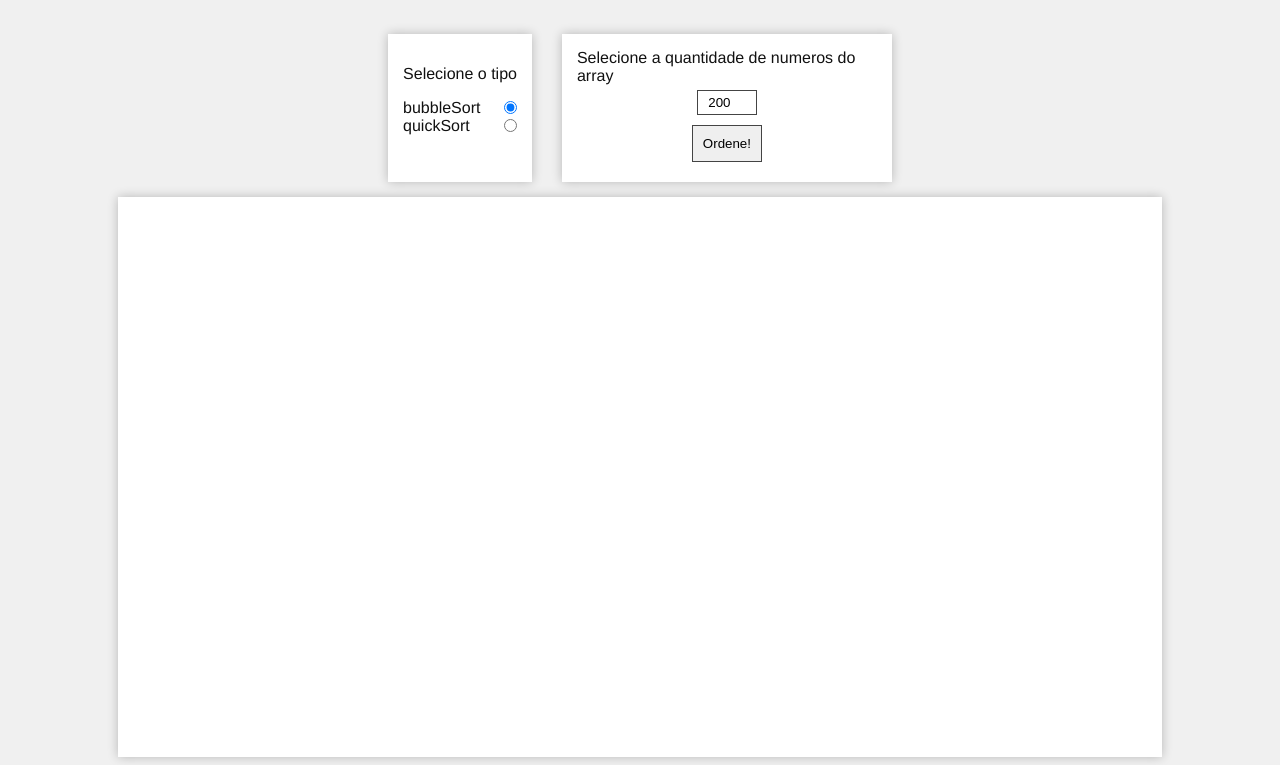
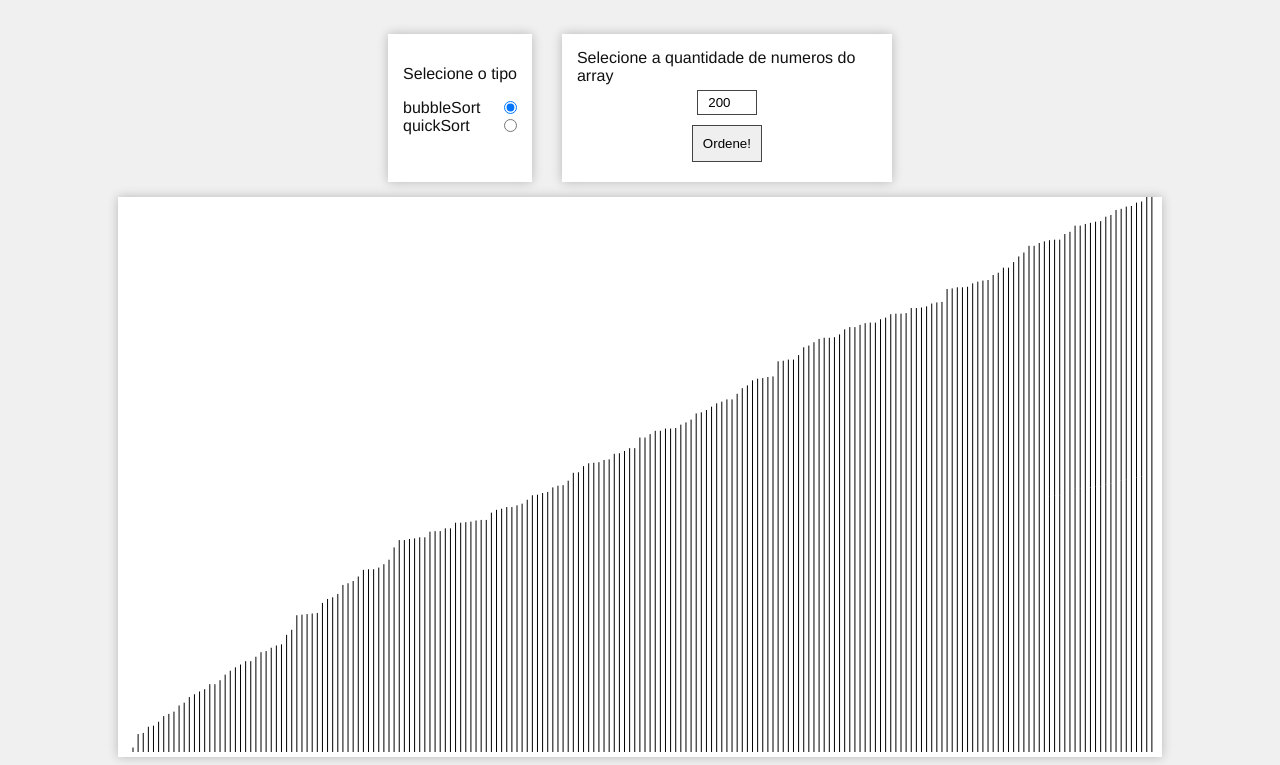
Before and after one commit to ramonmoraes/sortAnimation, a website built with webpack: page src/index.html in a window 1280 px wide. Both pictures are taken after a click on the button "Ordene!". Shown: the part 69-834 px from the top of the page. Built offline with nearby package versions, Linux system fonts and the light colour scheme.

Commit message:
modify architecture

```diff
--- a/src/css/style.css
+++ b/src/css/style.css
@@ -14,6 +14,7 @@ body {
     justify-content: center;
     width: 80vw;
   }
+
   @media screen and ( max-width: 550px) {
     .canvas-setup {
       flex-direction: column;
--- a/src/index.js
+++ b/src/index.js
@@ -1,17 +1,37 @@
 import CanvasGraphArray from "./util/canvas-graph-array.js";
 import createRandomArray from "./util/create-random-array";
+import Sorter from './sort/Sorter.js'
 
 const startSorting = () => {
+  const sortType = getSortType();
+  const array = getRandomArray();
+
+  const canvas = new CanvasGraphArray({
+    wrapper: document.querySelector(".canvas-wrapper"),
+    array
+  });
+
+  const requestAnimationCallback = array => {
+    canvas.drawArray(array);
+  };
+
+  new Sorter({
+    sortType,
+    requestAnimationCallback,
+    array
+  });
+};
+
+const getRandomArray = ()=> {
   const numberInArray = document.querySelector('#canvas-number-input').value;
-  const sortType = getSortType();
-
-};
+  return createRandomArray(numberInArray);
+}
 
 const getSortType = () => {
   const listOfInputs = [
     ...document.querySelectorAll(".canvas-setup-type input")
   ];
-  const checkedInput = listOfInputs.filter(input => input.checked)[0];
+  const checkedInput = listOfInputs.filter(input => input.checked)[0].id;
   return checkedInput;
 };
 
--- /dev/null
+++ b/src/sort/Sorter.js
@@ -0,0 +1,30 @@
+'use strict';
+import BubbleSort from './BubbleSort';
+
+export default class Sorter {
+  constructor(options = {}) {
+    Object.assign(this, options);
+    this.array = this.cleanArray();
+    this.selectSort();
+  }
+
+  cleanArray() {
+    return this.array.filter(number => typeof number === 'number');
+  }
+
+  selectSort() {
+    const { sortType, array, requestAnimationCallback } = this;
+    const sortObject = {
+        array,
+        requestAnimationCallback,
+    };
+    switch (sortType) {
+        case 'bubbleSort':
+            new BubbleSort(sortObject);
+        break;
+        default:
+            new BubbleSort(sortObject);
+        break;
+    }
+  }
+}
--- a/src/sort/bubbleSort.js
+++ b/src/sort/bubbleSort.js
@@ -0,0 +1,51 @@
+"use strict";
+
+export default class BubbleSort {
+  constructor(options = {}) {
+    this.array = options.array;
+    this.requestAnimationCallback = options.requestAnimationCallback;
+    this.continuousLoop();
+  }
+
+  loopOver() {
+    return new Promise((resolve, reject) => {
+      const { array } = this;
+      let swapped = false;
+      setTimeout(() => {
+        for (let i = 0; i < array.length; i++) {
+          if (array[i] > array[i + 1]) {
+            this.swapPositions(i);
+            this.callAnimation(array);
+            swapped = true;
+          }
+        }
+        swapped ? resolve() : reject();
+      }, 15);
+    });
+  }
+
+  async continuousLoop() {
+    let swapped = true;
+    while (swapped) {
+      try {
+        await this.loopOver();
+      } catch(err) {
+        swapped = false;
+        console.log(this.array);
+      }
+    }
+  }
+
+  swapPositions(posAnterior) {
+    const { array } = this;
+    let temp = array[posAnterior];
+    array[posAnterior] = array[posAnterior + 1];
+    array[posAnterior + 1] = temp;
+  }
+
+  callAnimation(array) {
+    if (this.requestAnimationCallback) {
+      this.requestAnimationCallback(array);
+    }
+  }
+}
```
Also changed, not shown: src/sort/QuickSort.js (added, +7 -0 lines).
